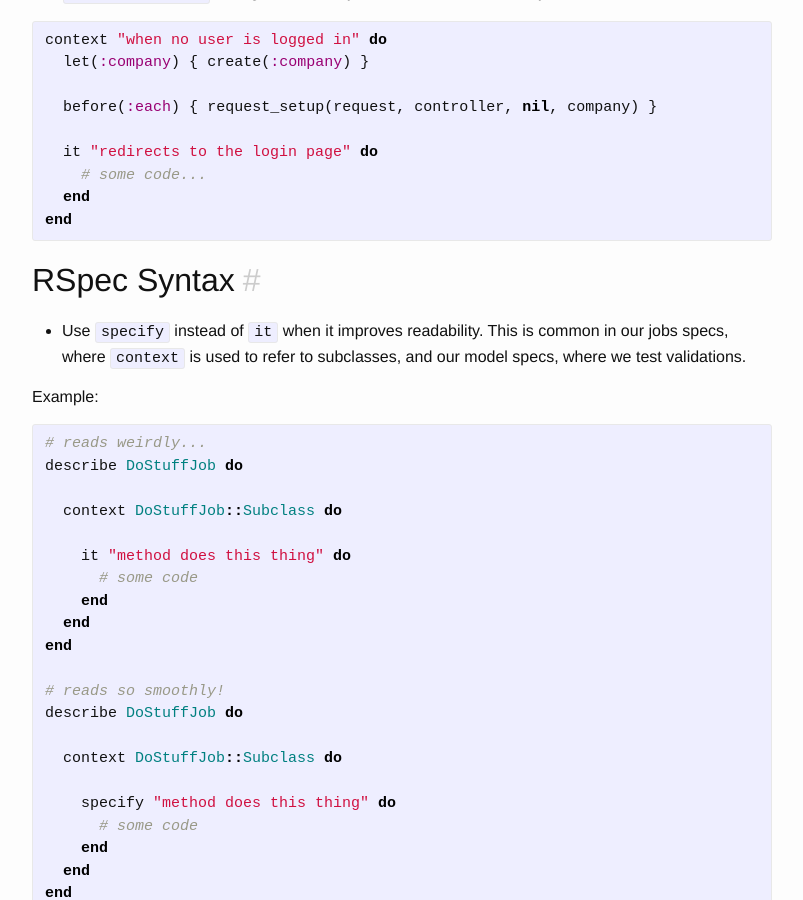
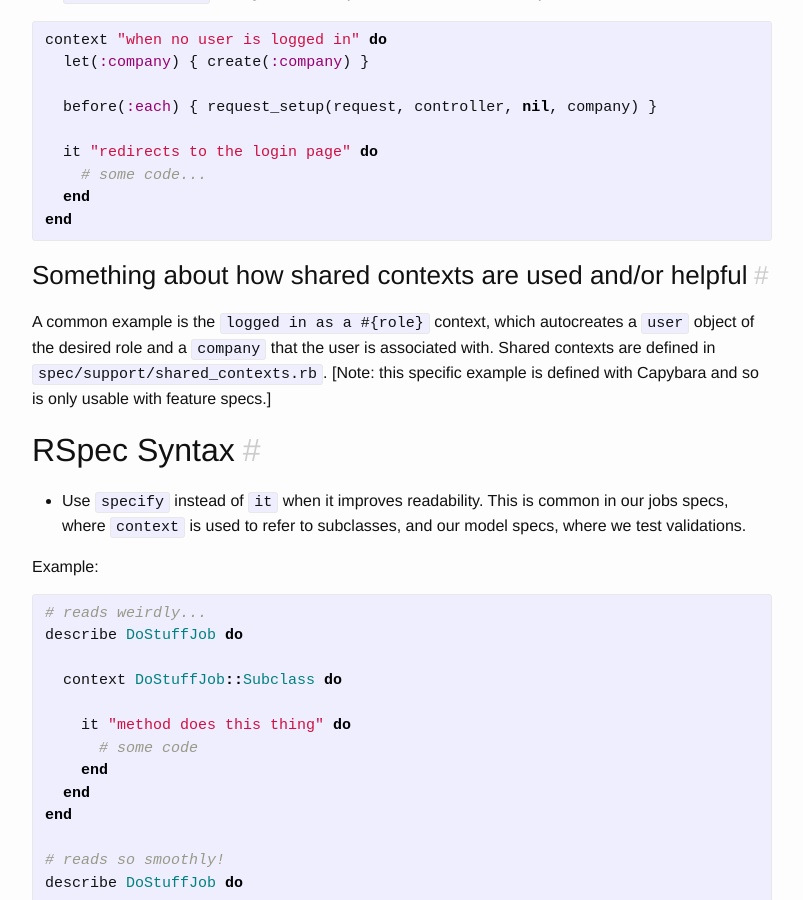
Before and after one commit to isabella232/lessonly.github.io, a Jekyll site: the page built from styleguide/testing.md, in a window 1280 px wide and 900 px high, scrolled down 2923 px. Shown: the whole window, without its empty margins (238-1041 px from the left). Built offline with Jekyll 4.4.1, drawn with Linux system fonts in a browser that asks for light colours.

Commit message:
Add shared_examples to testing guide

````diff
--- a/styleguide/testing.md
+++ b/styleguide/testing.md
@@ -126,6 +126,10 @@ context "when no user is logged in" do
 end
 ```
 
+### Something about how shared contexts are used and/or helpful
+
+A common example is the `logged in as a #{role}` context, which autocreates a `user` object of the desired role and a `company` that the user is associated with. Shared contexts are defined in `spec/support/shared_contexts.rb`. [Note: this specific example is defined with Capybara and so is only usable with feature specs.]
+
 
 ## RSpec Syntax
 
````
